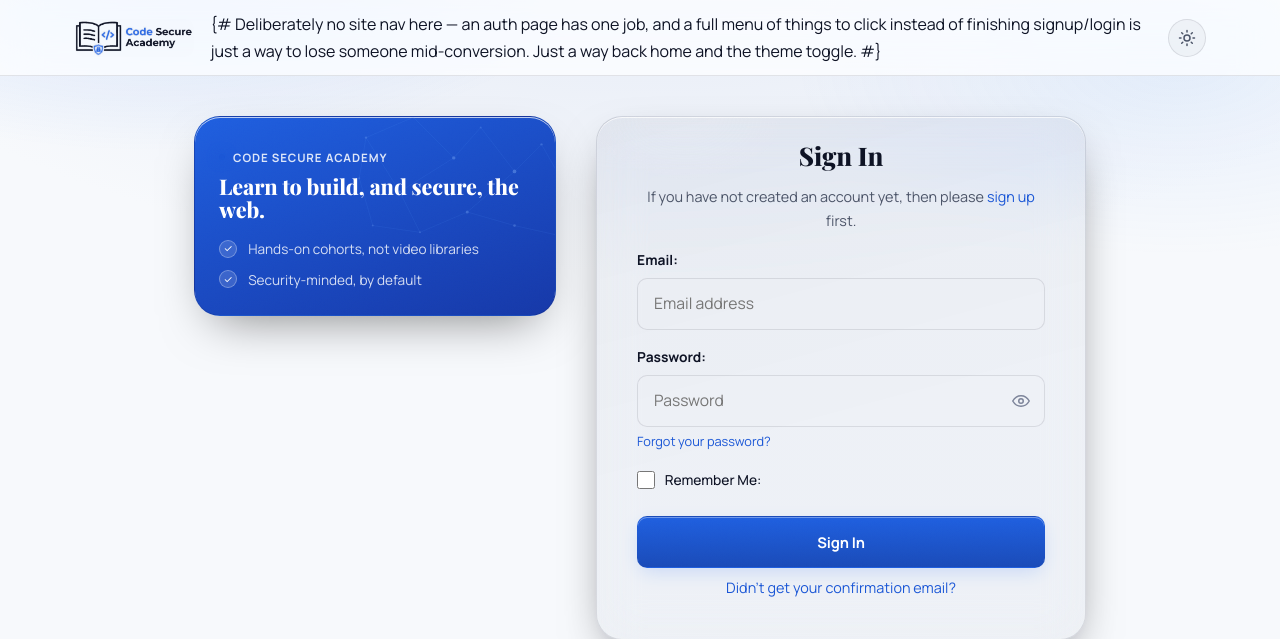
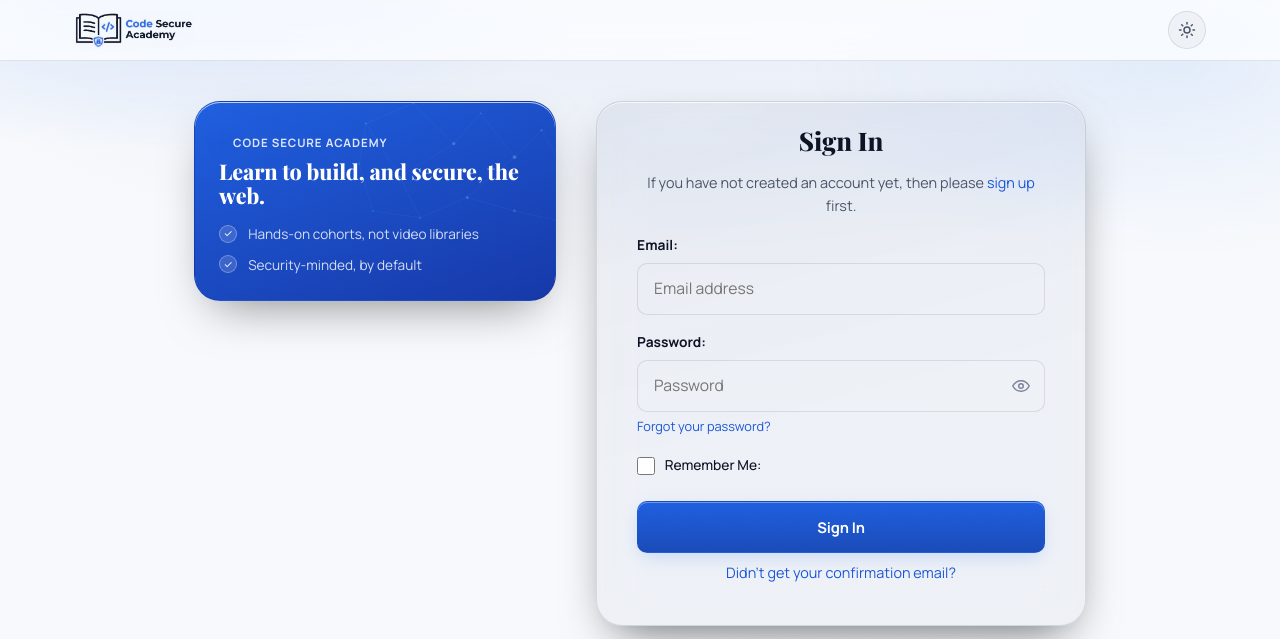
Before and after one commit to thecodeguy-eng/codesecureacademy-website, a Django app: page /accounts/login/?next=/dashboard/ in a window 1280 px wide. Shown: the top 639 px of the page. Run offline with Django 5.2, Linux system fonts and the light colour scheme; data comes from the database, SQL or seed files in the repository; data that the repository does not hold is empty.

Commit message:
Fix a Django comment leaking as visible text on the live signup page
{# ... #} is Django's single-line comment syntax — spanning it across
multiple physical lines (as I did when stripping the auth-page nav)
isn't valid, so the whole thing rendered as literal text instead of
being stripped. Confirmed live via a real-device screenshot on
/accounts/signup/. Removed it outright (not converted to {% comment %})
per direct instruction to stop leaving comments that can do this.
Also removed two more instances that happened to be HTML-comment-
wrapped (so not actually visible, but same risky pattern) in the
JSON-LD structured data blocks on home and about.

Verified by rendering 12 pages and scanning for leaked {# / #} —
all clean.

Co-Authored-By: Claude Sonnet 5 <noreply@anthropic.com>

```diff
--- a/templates/allauth/layouts/base.html
+++ b/templates/allauth/layouts/base.html
@@ -66,10 +66,6 @@ window.addEventListener("pagereveal", function (event) {
       <span class="brand-word" style="display:none;"><span class="brand-code">Code</span> Secure Academy</span>
     </a>
 
-    {# Deliberately no site nav here — an auth page has one job, and a full
-       menu of things to click instead of finishing signup/login is just a
-       way to lose someone mid-conversion. Just a way back home and the
-       theme toggle. #}
     <nav class="main-nav" id="main-nav">
       <button class="theme-toggle" id="theme-toggle" type="button">
         <svg class="icon-moon" viewBox="0 0 24 24" fill="none" stroke="currentColor" stroke-width="2" stroke-linecap="round" stroke-linejoin="round"><path d="M21 12.79A9 9 0 1 1 11.21 3 7 7 0 0 0 21 12.79z"/></svg>
--- a/templates/core/about.html
+++ b/templates/core/about.html
@@ -114,10 +114,6 @@
     </div>
   </div>
 
-  <!-- {# Structured data so Google can attribute these two as the org's founders
-     directly in search results, not just as text on the page. Mirrors the
-     visible names/titles/photos above exactly, since mismatched structured
-     data is against Google's guidelines and risks a manual penalty. #} -->
   <script type="application/ld+json">
   {
     "@context": "https://schema.org",
--- a/templates/core/home.html
+++ b/templates/core/home.html
@@ -307,9 +307,6 @@
   </div>
 </section>
 
-<!-- {# Same Organization + founder structured data as the About page — repeated
-   here since the homepage is what Google actually crawls most, and is
-   usually the page a Knowledge Panel/AI Overview pulls org identity from. #} -->
 <script type="application/ld+json">
 {
   "@context": "https://schema.org",
```
